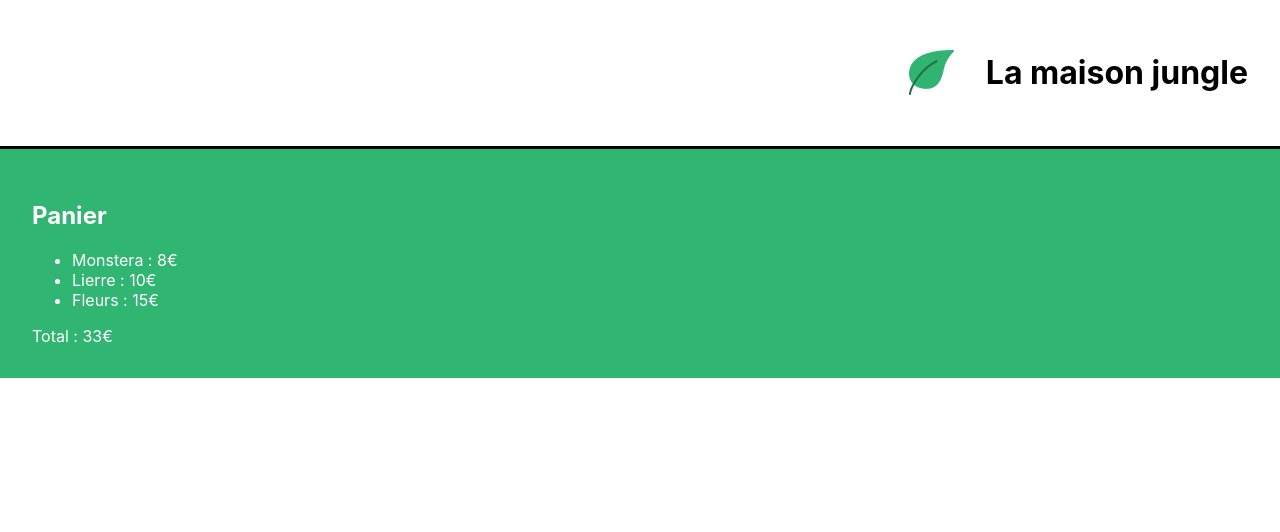
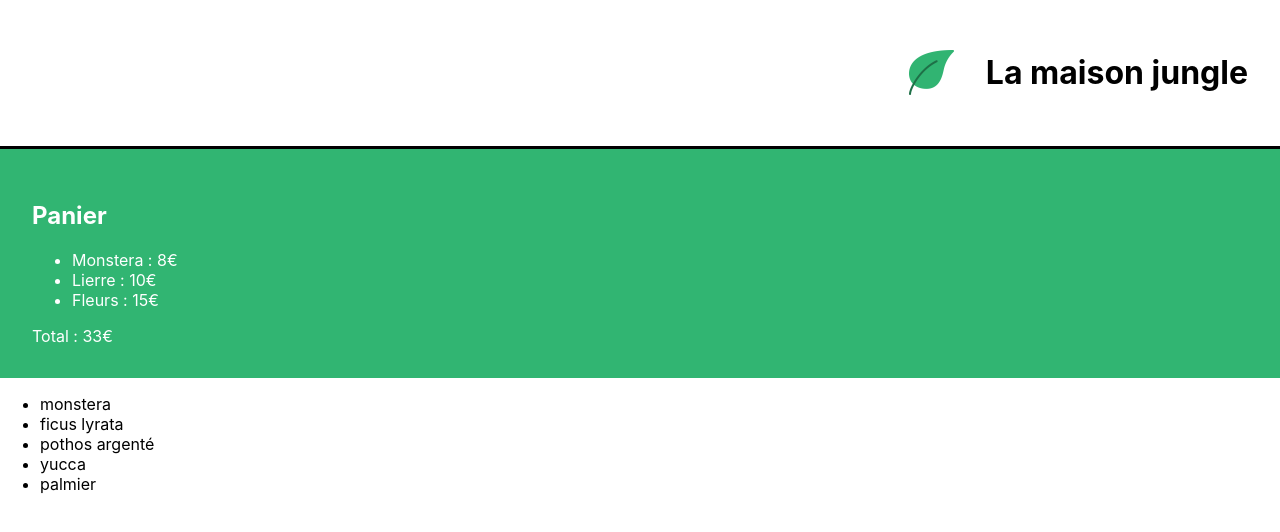
Before and after one commit to Eliezermga/openclass, a React (Create React App) app in the folder la-maison-jungle/: page / in a window 1280 px wide. Shown: the top 532 px of the page. Built offline with nearby package versions, Linux system fonts and the light colour scheme.

Commit message:
Add ShoppingList component to display plant list
Introduces a new ShoppingList component that renders a list of plants. The App component is updated to include ShoppingList alongside Banner and Cart.

```diff
--- a/la-maison-jungle/src/components/App.js
+++ b/la-maison-jungle/src/components/App.js
@@ -1,11 +1,14 @@
 import Banner from './Banner'
 import Cart from './Cart'
+import ShoppingList from './ShoppingList'
+
 
 function App() {
 	return (
 		<div>
 			<Banner/>
 			<Cart/>
+			<ShoppingList/>
 		</div>
 	)
 }
--- /dev/null
+++ b/la-maison-jungle/src/components/ShoppingList.js
@@ -0,0 +1,20 @@
+
+const plantList = [
+    'monstera',
+    'ficus lyrata',
+    'pothos argenté',
+    'yucca',
+    'palmier'
+]
+
+function ShoppingList() {
+    return (
+        <ul>
+            {plantList.map((plant, index) => (
+                <li key={`${plant}-${index}`}>{ plant }</li>
+            ))}
+        </ul>
+    )
+}
+
+export default ShoppingList
```
